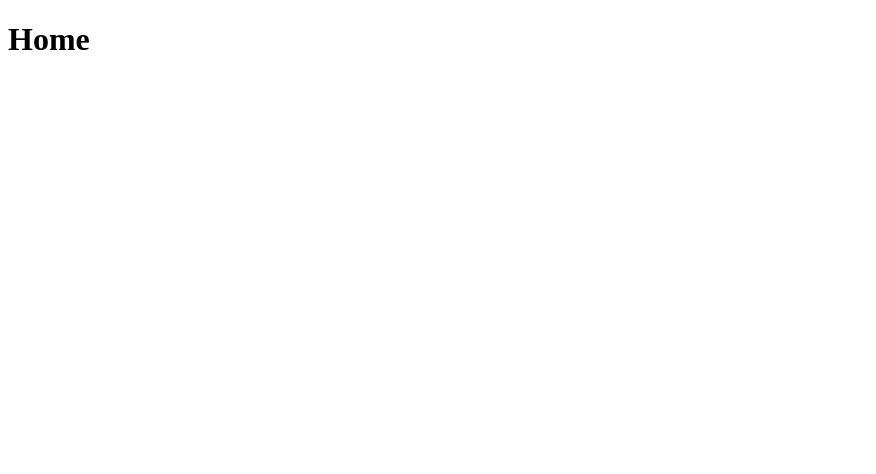
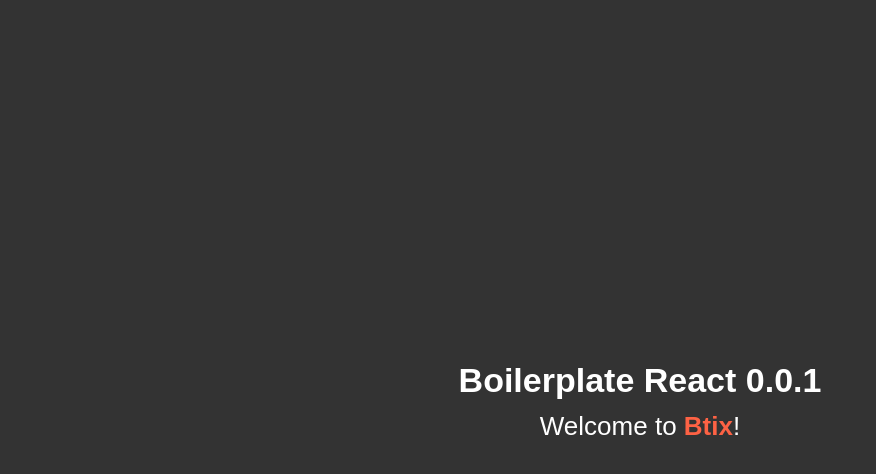
Before and after one commit to MatheusPalmieri/boilerplate-react, a React (Vite) app: page / in a window 1280 px wide. Shown: the top 474 px of the page, without its empty margins (0-876 px from the left). Built offline with nearby package versions, Linux system fonts and the light colour scheme.

Commit message:
feat: mantine

```diff
--- a/package.json
+++ b/package.json
@@ -12,6 +12,9 @@
     "commitlint": "commitlint --edit"
   },
   "dependencies": {
+    "@mantine/core": "^7.8.1",
+    "@mantine/hooks": "^7.8.1",
+    "@tabler/icons-react": "^3.2.0",
     "react": "^18.2.0",
     "react-dom": "^18.2.0",
     "react-router-dom": "^6.23.0"
--- a/src/pages/Home/index.tsx
+++ b/src/pages/Home/index.tsx
@@ -1,5 +1,19 @@
+import { Container, Flex, Text } from "@mantine/core";
+
 export const Home = () => (
-  <div>
-    <h1>Home</h1>
-  </div>
+  <Container>
+    <Flex h="100dvh" direction="column" align="center" justify="center">
+      <Text fz="h1" fw="bold">
+        Boilerplate React 0.0.1
+      </Text>
+
+      <Text fz="h2">
+        Welcome to{" "}
+        <Text span fz="h2" fw="bold" c="primary.5">
+          Btix
+        </Text>
+        !
+      </Text>
+    </Flex>
+  </Container>
 );
--- /dev/null
+++ b/src/styles/global.css
@@ -0,0 +1,9 @@
+html,
+body {
+  background-color: var(--mantine-color-secondary-8);
+  color: var(--mantine-color-white);
+}
+
+body {
+  font-family: var(--mantine-font-family);
+}
--- /dev/null
+++ b/src/styles/reset.css
@@ -0,0 +1,130 @@
+html,
+body,
+div,
+span,
+applet,
+object,
+iframe,
+h1,
+h2,
+h3,
+h4,
+h5,
+h6,
+p,
+blockquote,
+pre,
+a,
+abbr,
+acronym,
+address,
+big,
+cite,
+code,
+del,
+dfn,
+em,
+img,
+ins,
+kbd,
+q,
+s,
+samp,
+small,
+strike,
+strong,
+sub,
+sup,
+tt,
+var,
+b,
+u,
+i,
+center,
+dl,
+dt,
+dd,
+ol,
+ul,
+li,
+fieldset,
+form,
+label,
+legend,
+table,
+caption,
+tbody,
+tfoot,
+thead,
+tr,
+th,
+td,
+article,
+aside,
+canvas,
+details,
+embed,
+figure,
+figcaption,
+footer,
+header,
+hgroup,
+menu,
+nav,
+output,
+ruby,
+section,
+summary,
+time,
+mark,
+audio,
+video {
+  margin: 0;
+  padding: 0;
+  border: 0;
+  font-size: 100%;
+  font: inherit;
+  vertical-align: baseline;
+}
+
+/* HTML5 display-role reset for older browsers */
+article,
+aside,
+details,
+figcaption,
+figure,
+footer,
+header,
+hgroup,
+menu,
+nav,
+section {
+  display: block;
+}
+
+body {
+  line-height: 1;
+}
+
+ol,
+ul {
+  list-style: none;
+}
+
+blockquote,
+q {
+  quotes: none;
+}
+
+blockquote:before,
+blockquote:after,
+q:before,
+q:after {
+  content: "";
+  content: none;
+}
+
+table {
+  border-collapse: collapse;
+  border-spacing: 0;
+}
--- /dev/null
+++ b/src/styles/theme/colors.ts
@@ -0,0 +1,40 @@
+import { MantineColorsTuple } from "@mantine/core";
+
+export const colors: Record<string, MantineColorsTuple> = {
+  primary: [
+    "#feb1a9", // 0
+    "#feb1a2", // 1
+    "#fea18f", // 2
+    "#FC8472", // 3
+    "#FC6E58", // 4
+    "#FD6244", // 5
+    "#e4583d", // 6
+    "#ca4e36", // 7
+    "#b0452f", // 8
+    "#963c28", // 9
+  ],
+  primaryBlur: [
+    "rgba(254, 177, 169, 0.1)", // 0
+    "rgba(254, 177, 162, 0.1)", // 1
+    "rgba(254, 161, 143, 0.1)", // 2
+    "rgba(252, 132, 114, 0.1)", // 3
+    "rgba(252, 110, 88, 0.1)", // 4
+    "rgba(253, 98, 68, 0.1)", // 5
+    "rgba(228, 88, 61, 0.1)", // 6
+    "rgba(202, 78, 54, 0.1)", // 7
+    "rgba(176, 69, 47, 0.1)", // 8
+    "rgba(150, 60, 40, 0.1)", // 9
+  ],
+  secondary: [
+    "#ddd", // 0
+    "#ccc", // 1
+    "#aaa", // 2
+    "#999", // 3
+    "#777", // 4
+    "#6A6868", // 5
+    "#555", // 6
+    "#454444", // 7
+    "#333", // 8
+    "#222", // 9
+  ],
+};
--- /dev/null
+++ b/src/styles/theme/components.ts
@@ -0,0 +1,15 @@
+import { Button } from "@mantine/core";
+
+export const components = {
+  Button: Button.extend({
+    defaultProps: {
+      variant: "filled",
+      h: "50px",
+      color: "primary.5",
+      radius: "md",
+      style: {
+        transition: ".3s all ease-in-out",
+      },
+    },
+  }),
+};
--- /dev/null
+++ b/src/styles/theme/index.ts
@@ -0,0 +1,11 @@
+import { createTheme } from "@mantine/core";
+import { colors } from "./colors";
+import { components } from "./components";
+
+export const theme = createTheme({
+  colors: colors,
+  components: components,
+
+  // Other theme properties
+  fontFamily: "'Quicksand', sans-serif",
+});
```
Also changed, not shown: src/main.tsx (+15 -1 lines), 1 other file (tests, documents, lock files or other folders).
